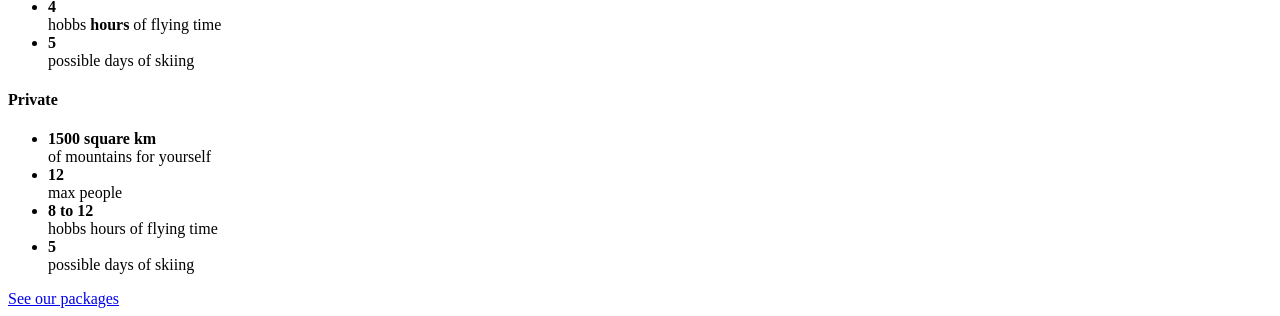
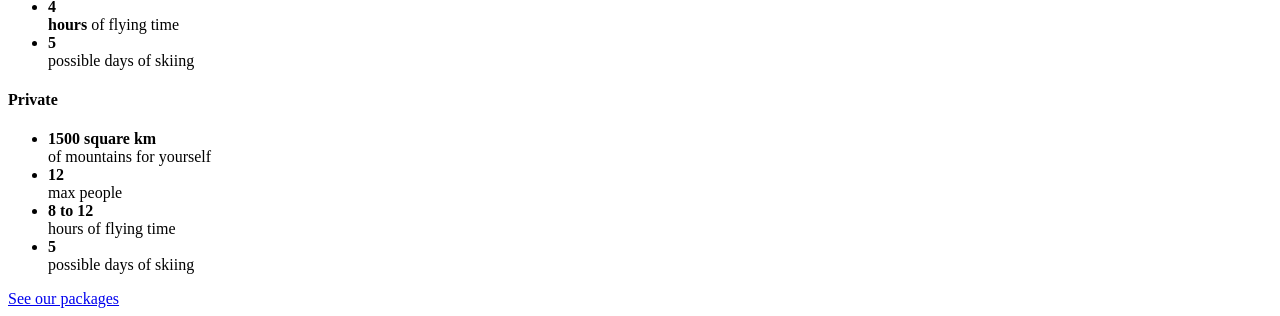
Before and after one commit to stravs/heliskialbania.com, a Gatsby site: page / in a window 1280 px wide. Shown: the part 802-1118 px from the top of the page. Built offline with nearby package versions, Linux system fonts and the light colour scheme; Gatsby itself is replaced by a stand-in of ours.

Commit message:
removed hobbs from first page

```diff
--- a/src/components/section-packages.js
+++ b/src/components/section-packages.js
@@ -34,7 +34,7 @@ export default class SectionPackages extends React.Component {
                 <ul className="list-unstyled mt-3 mb-4">
                   <li><strong>4+1</strong><br/><strong>small groups</strong> of 4 skiers and 1 guide</li>
                   <li><strong>3</strong><br/>groups max per helicopter</li>
-                  <li><strong>4</strong><br/>hobbs <strong>hours</strong> of flying time</li>
+                  <li><strong>4</strong><br/><strong>hours</strong> of flying time</li>
                   <li><strong>5</strong><br/>possible days of skiing</li>
 
                 </ul>
@@ -48,7 +48,7 @@ export default class SectionPackages extends React.Component {
                 <ul className="list-unstyled mt-3 mb-4">
                   <li><strong>1500 square km</strong><br/>of mountains for yourself</li>
                   <li><strong>12</strong><br/>max people</li>
-                  <li><strong>8 to 12</strong><br/>hobbs hours of flying time</li>
+                  <li><strong>8 to 12</strong><br/>hours of flying time</li>
                   <li><strong>5</strong><br/>possible days of skiing</li>
                 </ul>
               </div>
```
